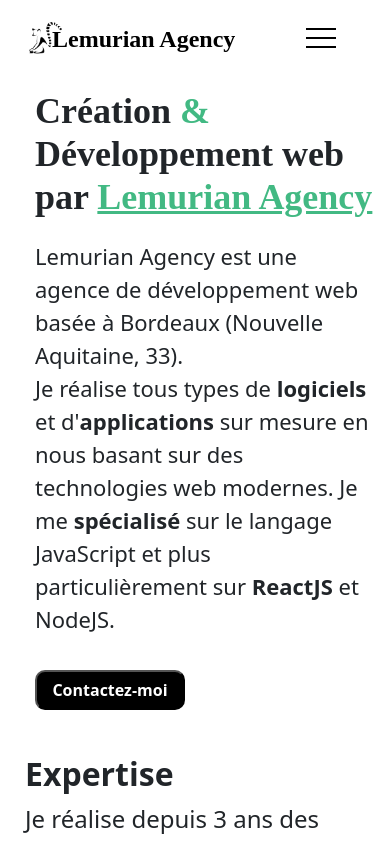
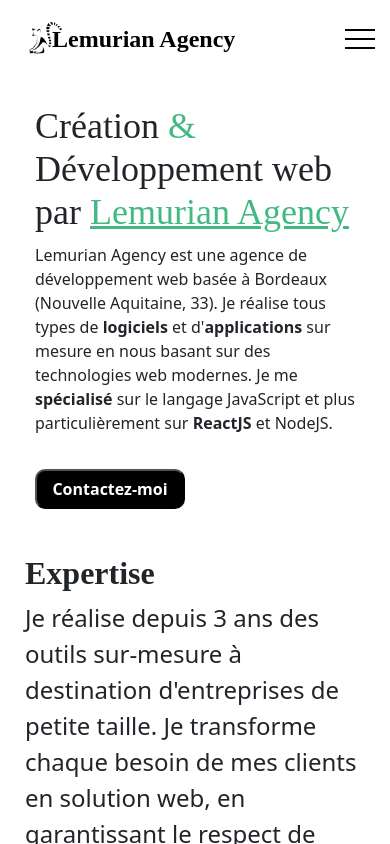
Before and after one commit to AndyRama/Lemurian, a React (Create React App) app: page / in a window 390 px wide. Shown: the top 844 px of the page. Built offline with nearby package versions, Linux system fonts and the light colour scheme.

Commit message:
[feat]clean code and refacto

```diff
--- a/src/components/Header/Header.jsx
+++ b/src/components/Header/Header.jsx
@@ -39,7 +39,7 @@
         </h1>
         <p className="container__left__text">
           Lemurian Agency est une agence de développement web basée à Bordeaux
-          (Nouvelle Aquitaine, 33). <br /> Je réalise tous types de
+          (Nouvelle Aquitaine, 33). Je réalise tous types de
           <span> logiciels</span> et d'<span>applications</span> sur mesure en
           nous basant sur des technologies web modernes. Je me
           <span> spécialisé</span> sur le langage JavaScript et plus
--- a/src/components/Header/Header.scss
+++ b/src/components/Header/Header.scss
@@ -1,10 +1,10 @@
 .header {
   display: flex;
   justify-content: space-between;
-  margin-left: 80px;
+  margin: 50px;
 
   @media screen and (max-width: 768px) {
-    margin-left: 15px;
+    margin: 15px;
     width: 300px;
   }
 }
@@ -17,12 +17,18 @@
   justify-content: center;
   margin: 20px;
 
+  @media screen and (max-width: 768px) {
+    flex-wrap: wrap;
+    flex-direction: column;
+    width: 324px;
+  }
+
   &__title {
     font-family: poppins;
-    font-size: 54px;
+    font-size: 52px;
     width: 560px;
     margin-top: 50px;
-    font-weight: 600;
+    font-weight: 500;
 
     &__green {
       color: #42b983;
@@ -41,11 +47,21 @@
   }
 
   &__text {
-    margin-top: 20px;
-    text-align: left;
-    font-size: 22px;
-    width: 340px;
-    text-align: left !important;
+    @media screen and (min-width: 992px) {
+      width: 600px;
+    }
+
+    @media screen and (min-width: 768px) {
+      width: 500px;
+      text-align: left !important;
+      margin-top: 50px;
+      text-align: center;
+      font-size: 22px;
+    }
+
+    @media screen and (min-width: 576px) {
+
+    }
 
     span {
       font-weight: 700;
@@ -60,7 +76,7 @@
   background-color: black;
   margin-top: 18px;
 
-  @media screen and (max-width: 768px) {
+  @media screen and (max-width: 500px) {
     width: 150px;
     height: 40px;
   }
@@ -71,31 +87,26 @@
     font-size: 24px;
     font-weight: bold;
 
-    @media screen and (max-width: 768px) {
+    @media screen and (max-width: 500px) {
       font-size: 16px;
     }
   }
 }
 
 .container__Right {
-  width: 60%;
-  float: right;
-  margin-top: 100px;
-  margin-right: 100px;
-
   &__img {
     height: 90%;
-    width: 50%;
-    position: fixed;
+    position: absolute;
     top: 0;
     right: 0;
+    width: 50%;
 
     @media screen and (max-width: 1200px) {
-      width: 40%;
-      position: fixed;
+      width: 60%;
+      height: 80%;
     }
 
-    @media screen and (max-width: 992px) {
+    @media screen and (max-width: 768px) {
       display: none;
     }
   }
--- a/src/components/Layout.jsx
+++ b/src/components/Layout.jsx
@@ -3,7 +3,7 @@
 import Home from '../pages/Home/Home'
 import Expertise from '../pages/Expertise/Expertise'
 import Methodologie from '../pages/Methodologie/Methodologie'
-import Projets from '../pages/Projets/Projets'
+import Projet from '../pages/Projets/Projets'
 import Profile from '../pages/Profile/Profile'
 import Contact from '../pages/Contact/Contact'
 import Navbar from './Navbar/Navbar'
@@ -17,11 +17,11 @@
         <Route path="/" element={<Home />} />
         <Route path="/Expertise" element={<Expertise />} />
         <Route path="/Methodologie" element={<Methodologie />} />
-        <Route path="/Projets" element={<Projets />} />
+        <Route path="/Projet" element={<Projet />} />
         <Route path="/Profile" element={<Profile />} />
         <Route path="/Contact" element={<Contact />} />
       </Routes>
-      <Footer />
+      {/* <Footer /> */}
     </div>
   )
 }
--- a/src/components/Navbar/Navbar.jsx
+++ b/src/components/Navbar/Navbar.jsx
@@ -14,7 +14,6 @@
       </Link>
 
       <div className="d-md-block">
-        {/* <div className="d-block d-md-none"> */}
         <div className="navbar-dropdown">
           <input id="toggle" type="checkbox" />
           <label className="hamburger" htmlFor="toggle">
--- a/src/components/Navbar/Navbar.scss
+++ b/src/components/Navbar/Navbar.scss
@@ -9,7 +9,7 @@
   justify-content: right;
   position: fixed;
   z-index: 600;
-  width: 90%;
+  width: 100%;
 
   @media (max-width: 768px) {
     background: white;
@@ -129,7 +129,7 @@
   position: absolute;
   width: 30px;
   height: 25px;
-  top: 21px;
+  top: 7px;
   right: 15px;
   z-index: 5;
 }
--- a/src/index.scss
+++ b/src/index.scss
@@ -12,3 +12,7 @@
   min-height: 100vh;
   box-sizing: none;
 }
+
+h1,h2 {
+  font-family: poppins;
+}
--- a/src/pages/Expertise/Expertise.jsx
+++ b/src/pages/Expertise/Expertise.jsx
@@ -2,13 +2,9 @@
 
 function Expertise() {
   return (
-  <section>
-    <div className="container">
-
-    <h1>Expertise</h1>
-    </div>
-    <p></p>
-  </section>
+<header>
+  <h1>ok</h1>
+</header>
   )
 }
 
--- a/src/pages/Home/Home.scss
+++ b/src/pages/Home/Home.scss
@@ -1,42 +1,28 @@
-.main-title {
-  font-size: 32px;
-  text-align: left;
-  width: 100%;
-  margin-left: 5%;
+// .main-title {
+//   font-size: 32px;
+//   text-align: left;
+//   width: 100%;
+//   margin-left: 5%;
 
-  span {
-    color: #42b983;
-  }
-}
-
-// .container {
-//   display: flex;
-//   background-color: red;
+//   span {
+//     color: #42b983;
+//   }
 // }
 
-.activité {
-  font-size: 24px;
-  display: block;
-  text-align: left;
-  width: calc(100% - 5%);
-  margin-left: 5%;
-}
+// .activité {
+//   font-size: 24px;
+//   display: block;
+//   text-align: left;
+//   width: calc(100% - 5%);
+//   margin-left: 5%;
+// }
 
-.div-img {
-  background-position: 50%;
-  background-repeat: no-repeat;
-  background-size: cover;
-}
+// .div-img {
+//   background-position: 50%;
+//   background-repeat: no-repeat;
+//   background-size: cover;
+// }
 
-.img-header {
-  height: 80vh;
-}
-
-.header-home {
-  // display: flex;
-  // flex-direction: column;
-  // justify-content: center;
-  // align-items: center;
-  // height: 100vh;
-  padding-top: 60px !important;
-}
+// .img-header {
+//   height: 80vh;
+// }
```
